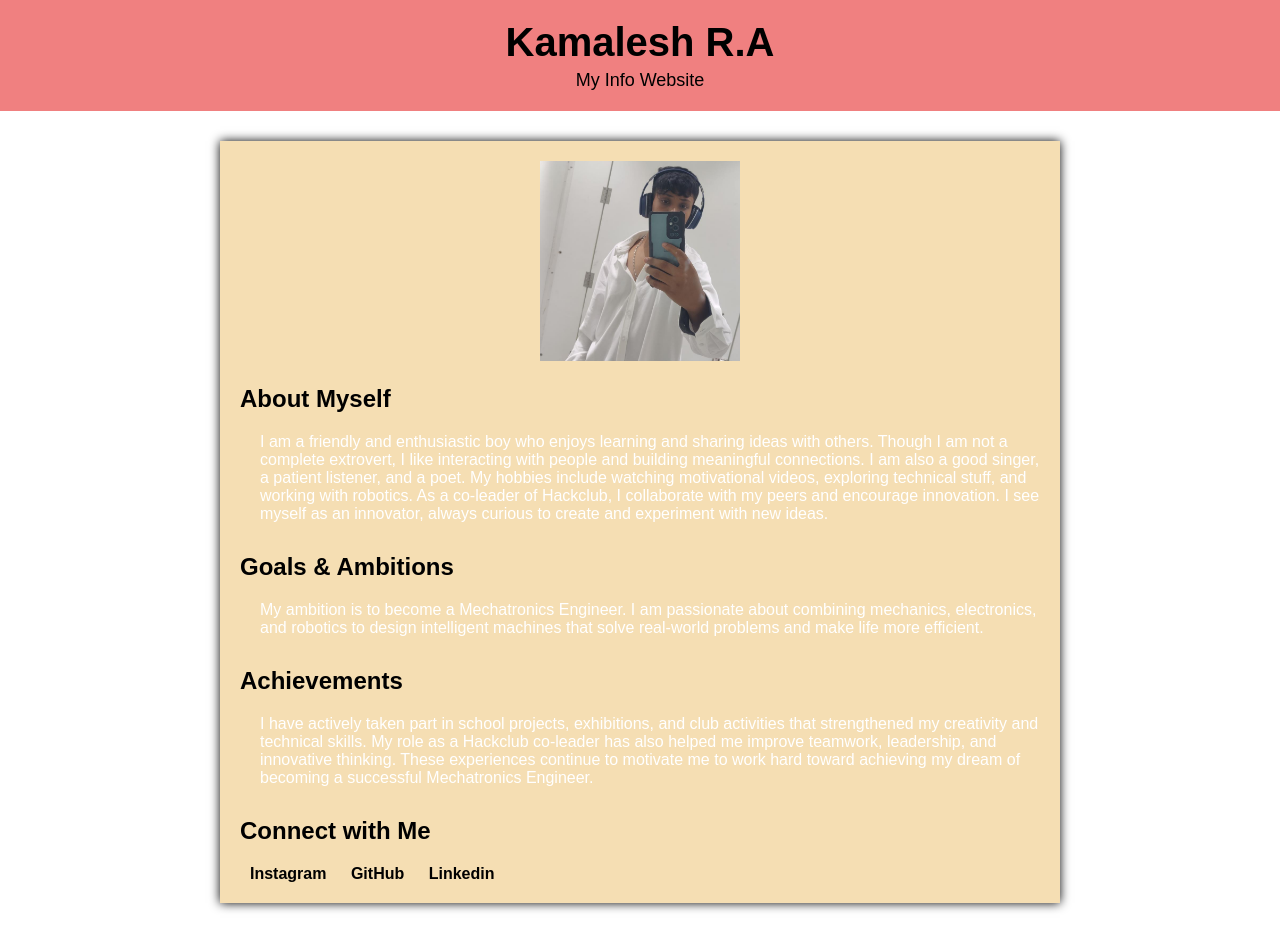
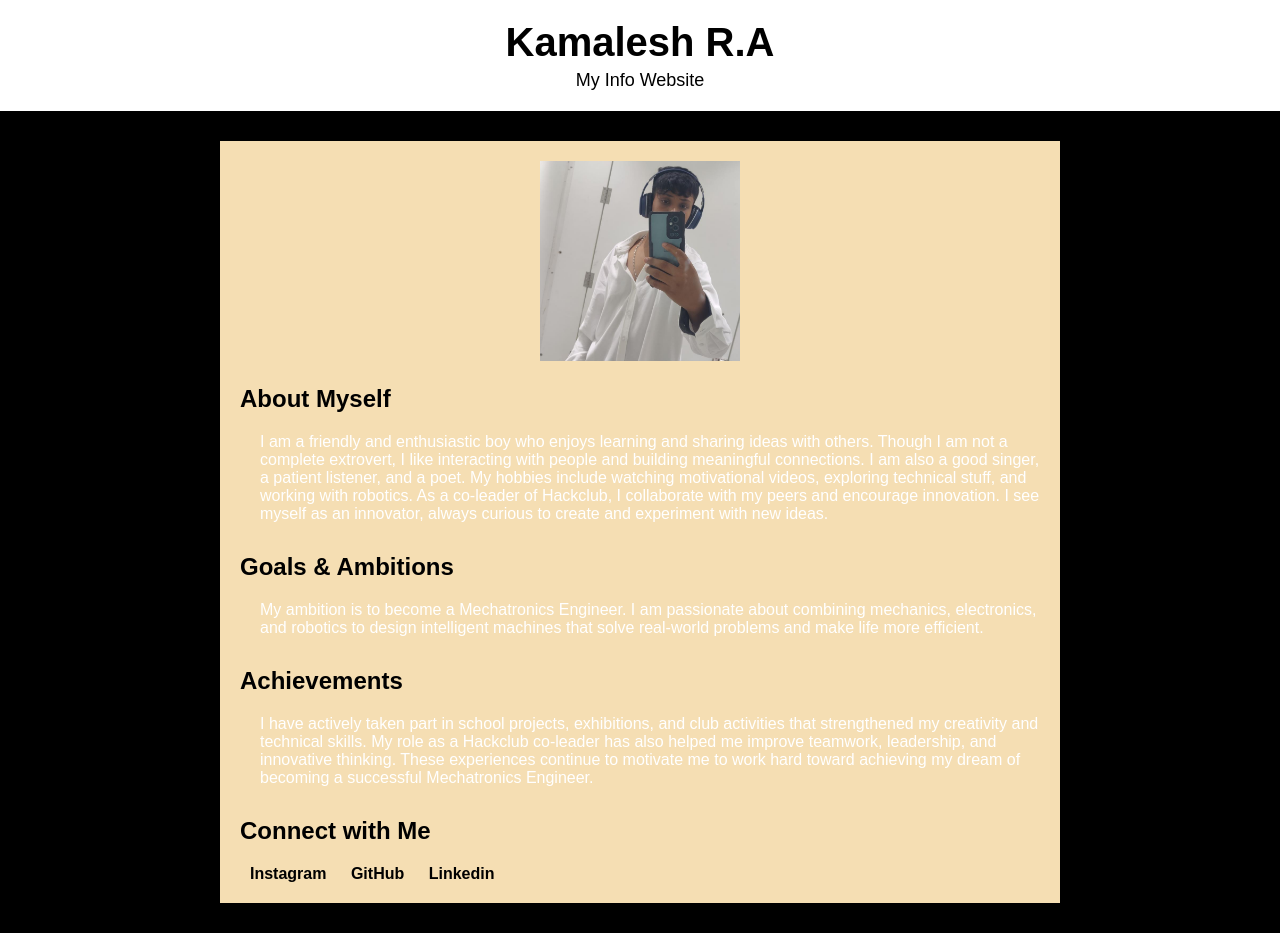
Before and after one commit to kamalesh11052009-cpu/boba, a plain HTML site: page index.html in a window 1280 px wide. Drawn offline with Linux system fonts and the light colour scheme.

Commit message:
Update index.html

```diff
--- a/index.html
+++ b/index.html
@@ -6,11 +6,11 @@
             font-family:sans-serif;
             margin: 0;
             padding: 0;
-            background: white;
+            background: black;
             color: white;
         }
         header {
-            background: lightcoral;
+            background: white;
             color:black ;
             padding: 20px 0;
             text-align: center;
```
